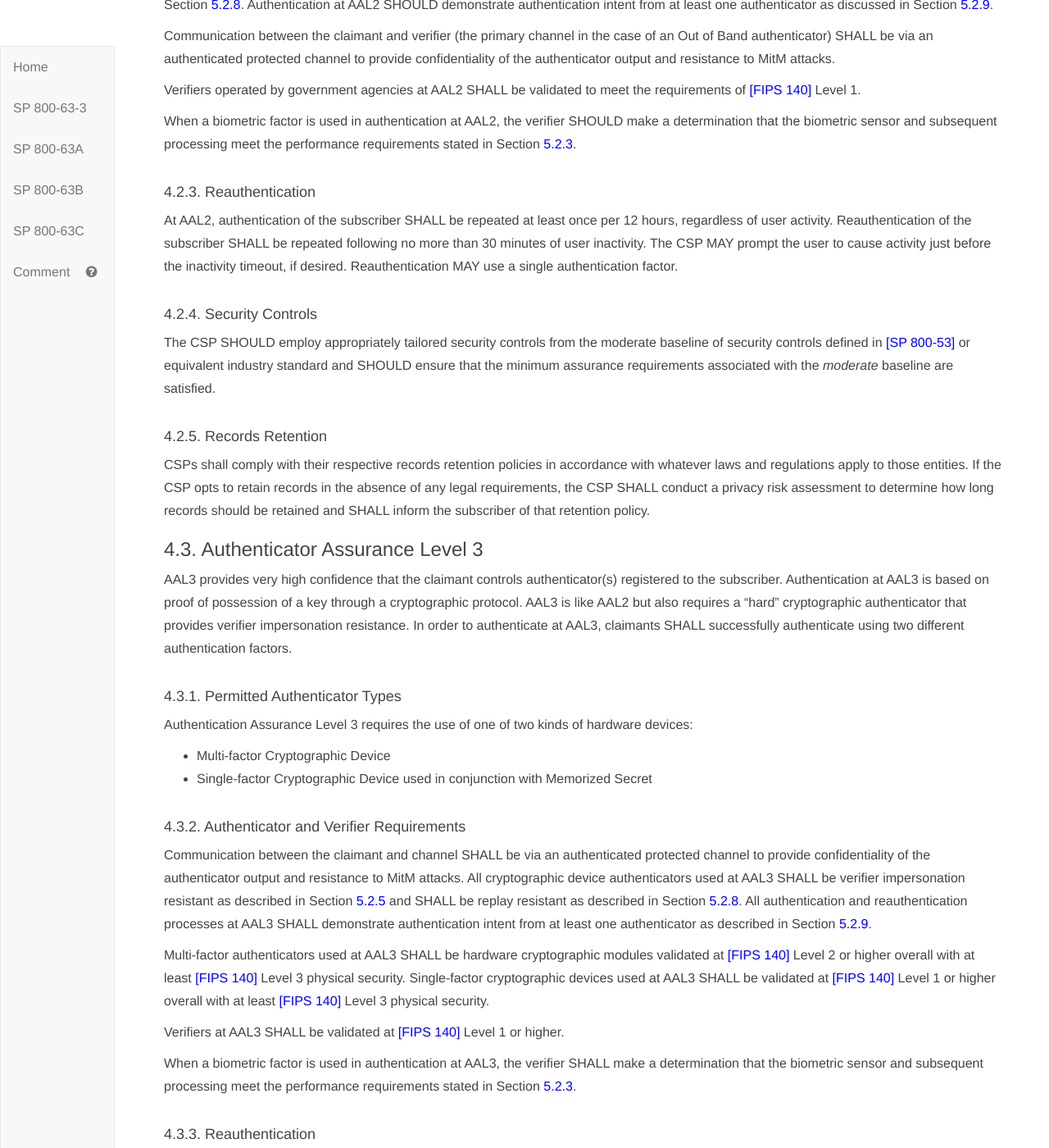
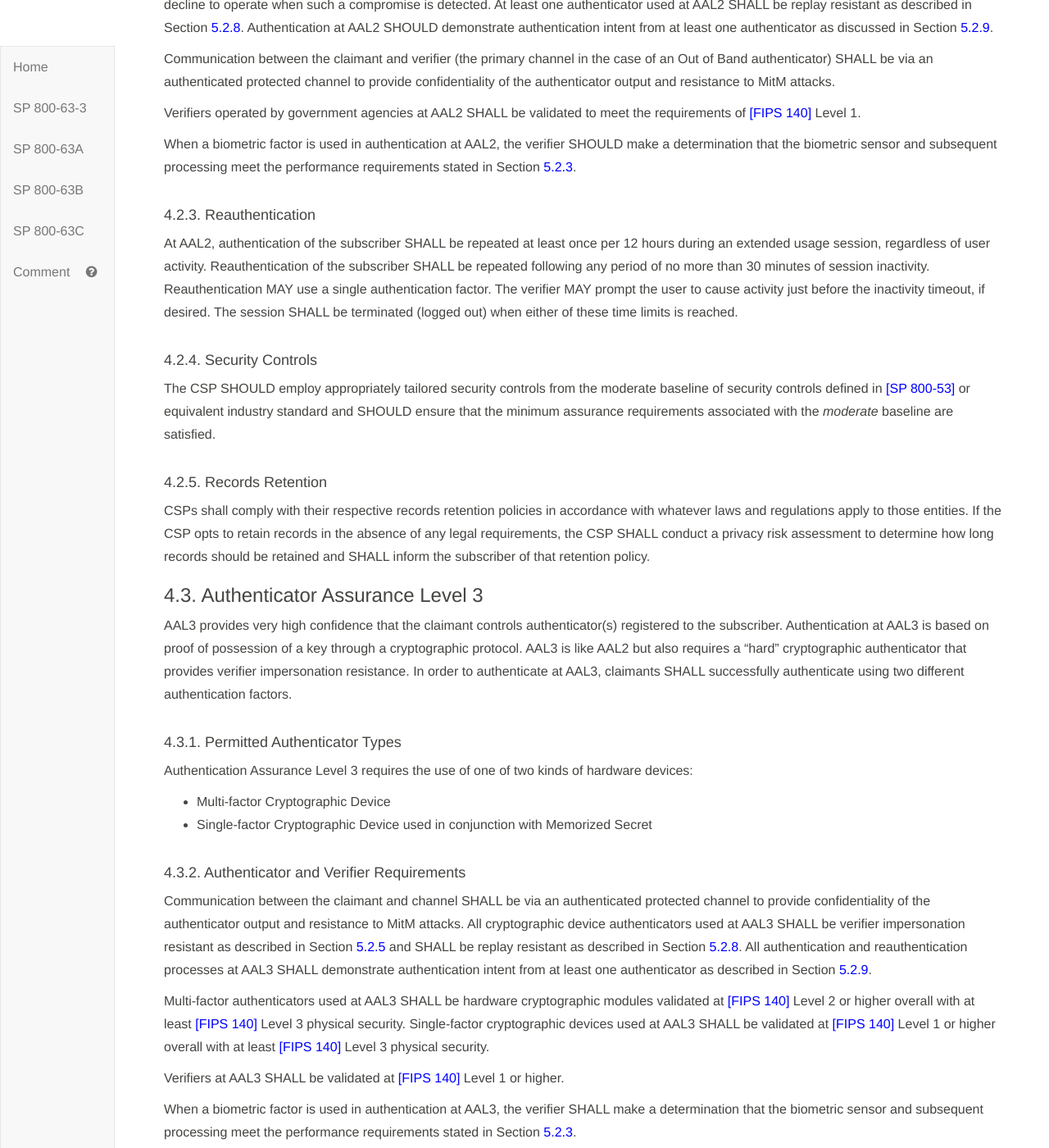
Before and after one commit to usnistgov/800-63-3, a Jekyll site: the page built from sp800-63b/sec4_aal.md, in a window 1280 px wide and 1400 px high, scrolled down 2439 px. Shown: the whole window at 82% size. Built offline with Jekyll 4.4.1, drawn with Linux system fonts in a browser that asks for light colours; our own code applies the rules of GitHub Pages for plain Markdown files; some of the changed text lies outside the part shown.

Commit message:
Clarified wording on session vs. user activity and made wording more consistent. Fixes #634

```diff
--- a/sp800-63b/sec4_aal.md
+++ b/sp800-63b/sec4_aal.md
@@ -40,7 +40,7 @@
 
 #### <a name="aal1reauth"></a>4.1.3. Reauthentication
 
-At AAL1, reauthentication of the subscriber SHOULD be repeated at least once per 30 days, regardless of user activity.
+At AAL1, reauthentication of the subscriber SHOULD be repeated at least once per 30 days during an extended usage session, regardless of user activity. The session SHOULD be terminated (logged out) when this time limit is reached.
 
 #### 4.1.4. Security Controls
 
@@ -86,7 +86,7 @@
 
 #### <a name="aal2reauth"></a>4.2.3. Reauthentication
 
-At AAL2, authentication of the subscriber SHALL be repeated at least once per 12 hours, regardless of user activity. Reauthentication of the subscriber SHALL be repeated following no more than 30 minutes of user inactivity. The CSP MAY prompt the user to cause activity just before the inactivity timeout, if desired. Reauthentication MAY use a single authentication factor.
+At AAL2, authentication of the subscriber SHALL be repeated at least once per 12 hours during an extended usage session, regardless of user activity. Reauthentication of the subscriber SHALL be repeated following any period of no more than 30 minutes of session inactivity. Reauthentication MAY use a single authentication factor. The verifier MAY prompt the user to cause activity just before the inactivity timeout, if desired. The session SHALL be terminated (logged out) when either of these time limits is reached.
 
 #### 4.2.4. Security Controls
 
@@ -119,7 +119,7 @@
 
 #### <a name="aal3reauth"></a>4.3.3. Reauthentication
 
-At AAL3, authentication of the subscriber SHALL be repeated at least once per 12 hours, regardless of user activity. Reauthentication of the subscriber SHALL be repeated following a period of no more than 15 minutes of user inactivity. Reauthentication SHALL use both authentication factors. The verifier MAY prompt the user to cause activity just before the inactivity timeout.
+At AAL3, authentication of the subscriber SHALL be repeated at least once per 12 hours during an extended usage session, regardless of user activity. Reauthentication of the subscriber SHALL be repeated following any period of no more than 15 minutes of session inactivity. Reauthentication SHALL use both authentication factors. The verifier MAY prompt the user to cause activity just before the inactivity timeout. The session SHALL be terminated (logged out) when either of these time limits is reached.
 
 #### 4.3.4. Security Controls
 
```
